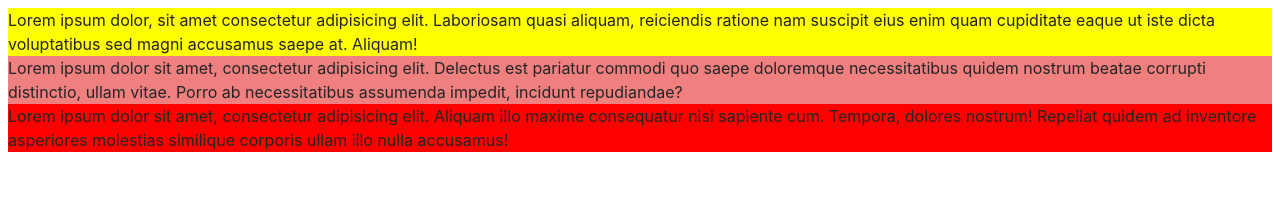
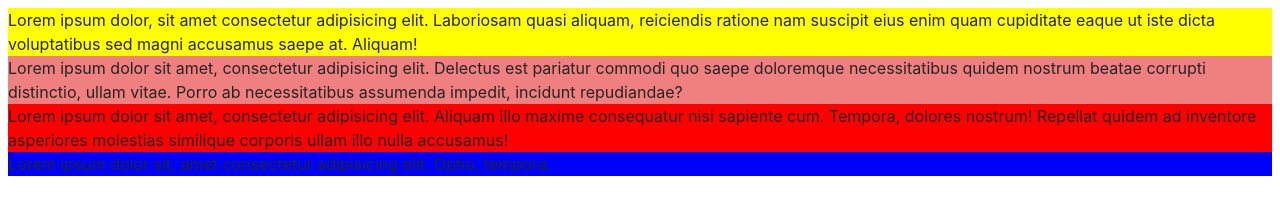
Before and after one commit to spaceTony9/seminars-practice, a website built with Vite: page src/index.html in a window 1280 px wide. Built offline with nearby package versions, Linux system fonts and the light colour scheme.

Commit message:
video section

```diff
--- a/src/css/styles.css
+++ b/src/css/styles.css
@@ -8,6 +8,7 @@
 @import url('./header.css');
 @import url('./hero.css');
 @import url('./features.css');
+@import url('./video.css');
 
 :root {
   font-family: Inter, Avenir, Helvetica, Arial, sans-serif;
--- /dev/null
+++ b/src/css/video.css
@@ -0,0 +1,3 @@
+.video {
+    background-color: blue;
+}
--- a/src/index.html
+++ b/src/index.html
@@ -1,5 +1,6 @@
 <!DOCTYPE html>
 <html lang="en">
+
 <head>
   <meta charset="UTF-8" />
   <link rel="icon" type="image/svg+xml" href="/favicon.svg" />
@@ -7,14 +8,17 @@
   <title>Vanilla App Template</title>
   <link rel="stylesheet" href="./css/styles.css" />
 </head>
+
 <body>
   <load src="partials/header.html" />
   <main>
     <!-- Loads the specified .html file -->
     <load src="partials/hero.html" />
     <load src="partials/features.html" />
+    <load src="partials/video.html" />
   </main>
 
   <script type="module" src="/main.js"></script>
 </body>
+
 </html>
--- /dev/null
+++ b/src/partials/video.html
@@ -0,0 +1,4 @@
+<section class="video">
+    <p>Lorem ipsum dolor sit, amet consectetur adipisicing elit. Optio, tempora.
+    </p>
+</section>
```
Lines whose indentation alone changed are shown as unchanged.
